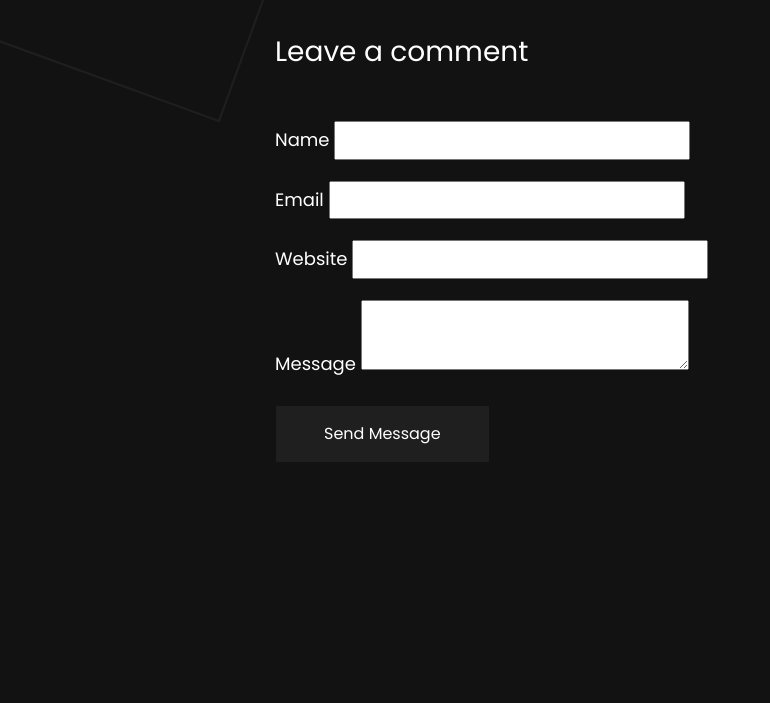
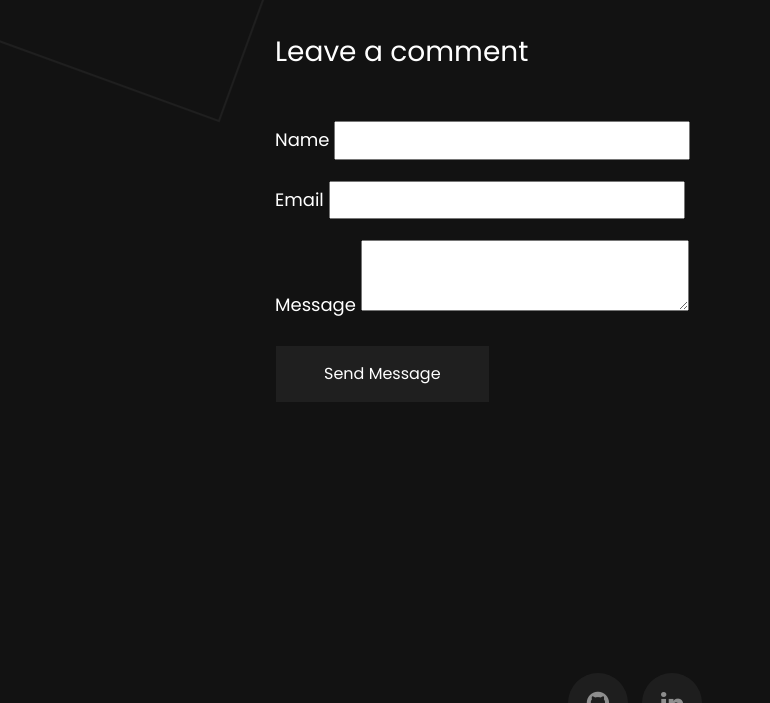
Before and after one commit to abijithanikkuruthi/website-django-public, a Django app: template templates/blog-view.html in a window 1280 px wide. Shown: the part 834-1537 px from the top of the page, without its empty margins (0-770 px from the left). Run offline with Django 3.2, Linux system fonts and the light colour scheme; the template is opened without the code that fills it: most values are stand-ins (such as "Sample title", 1, 10 or a date in 2020); form fields are guessed from the names that the template uses; some libraries are stand-ins or nearby versions; some web fonts are replaced.

Commit message:
website removed

```diff
--- a/pages/forms.py
+++ b/pages/forms.py
@@ -42,12 +42,6 @@ class CommentForm(forms.Form):
             "class": "form-control"
         })
     )
-    website = forms.CharField(
-        max_length=60,
-        widget=forms.TextInput(attrs={
-            "class": "form-control"
-        })
-    )
     message = forms.CharField(widget=forms.Textarea(
         attrs={
             "class": "form-control"
--- a/pages/models.py
+++ b/pages/models.py
@@ -40,7 +40,6 @@ class Comment(models.Model):
     blog = models.ForeignKey(Blog,on_delete=models.CASCADE,related_name='comments')
     name = models.CharField(max_length=80)
     email = models.CharField(max_length=80)
-    website = models.CharField(max_length=80)
     message = models.TextField()
     created_on = models.DateTimeField()
     active = models.BooleanField(default=False)
--- a/pages/views.py
+++ b/pages/views.py
@@ -50,16 +50,14 @@ def blog_view(request, slug):
             c_obj = {
                 "name" : form.cleaned_data["name"],
                 "email" : form.cleaned_data["email"],
-                "website" : form.cleaned_data["website"],
-                "message" : form.cleaned_data["message"],
+                "comment" : form.cleaned_data["message"],
                 "ip" : get_client_ip(request),
                 "host" : request.get_host()
             }
             comment = Comment(
                 name=c_obj["name"],
                 email=c_obj["email"],
-                website=c_obj["website"],
-                message=c_obj["message"],
+                message=c_obj["comment"],
                 ip=c_obj["ip"],
                 blog=blog,
                 created_on=datetime.datetime.now()
--- a/templates/blog-view.html
+++ b/templates/blog-view.html
@@ -133,10 +133,6 @@
                       {{ form.email }}
                     </div>
                     <div class="form-group">
-                      <label for="website">Website</label>
-                      {{ form.website }}
-                    </div>
-                    <div class="form-group">
                       <label for="message">Message</label>
                       {{ form.message }}
                     </div>
```
Also changed, not shown: pages/migrations/0012_remove_comment_website.py (added).
